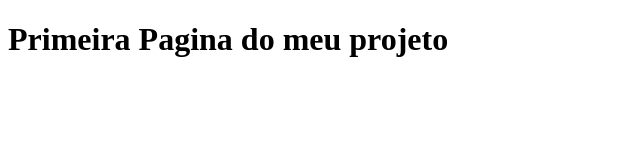
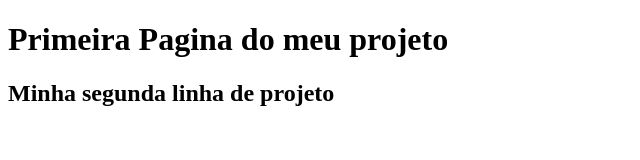
Before and after one commit to Samuel-Godoy/MeuPrimeiroRepositorio, a plain HTML site: page index.html in a window 1280 px wide. Shown: the whole page, without its empty margins (0-640 px from the left). Drawn offline with Linux system fonts and the light colour scheme.

Commit message:
adicionei a segunda linha de codigo

```diff
--- a/index.html
+++ b/index.html
@@ -8,5 +8,6 @@
 </head>
 <body>
     <h1>Primeira Pagina do meu projeto</h1>
+    <h2>Minha segunda linha de projeto</h2>
 </body>
 </html>
```
